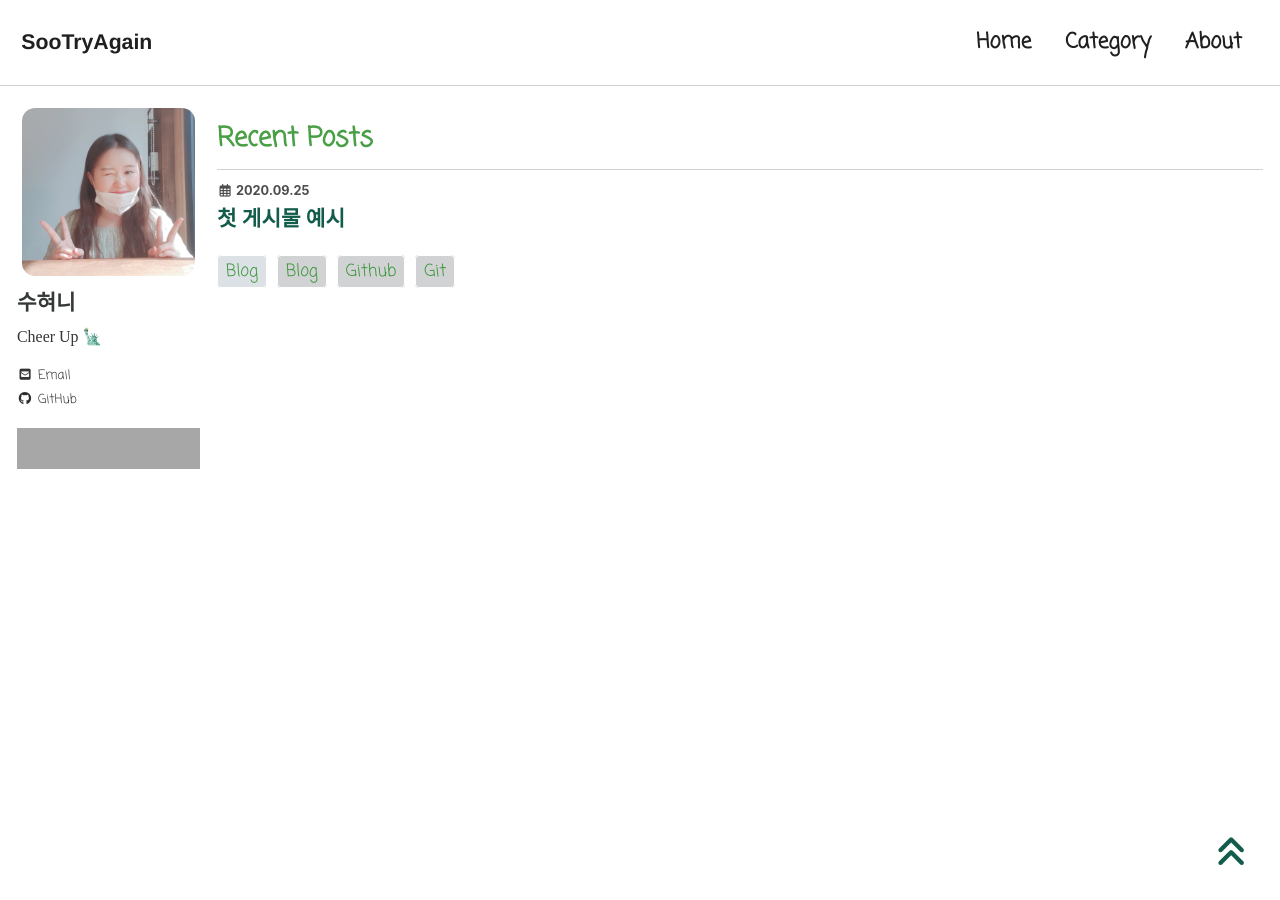
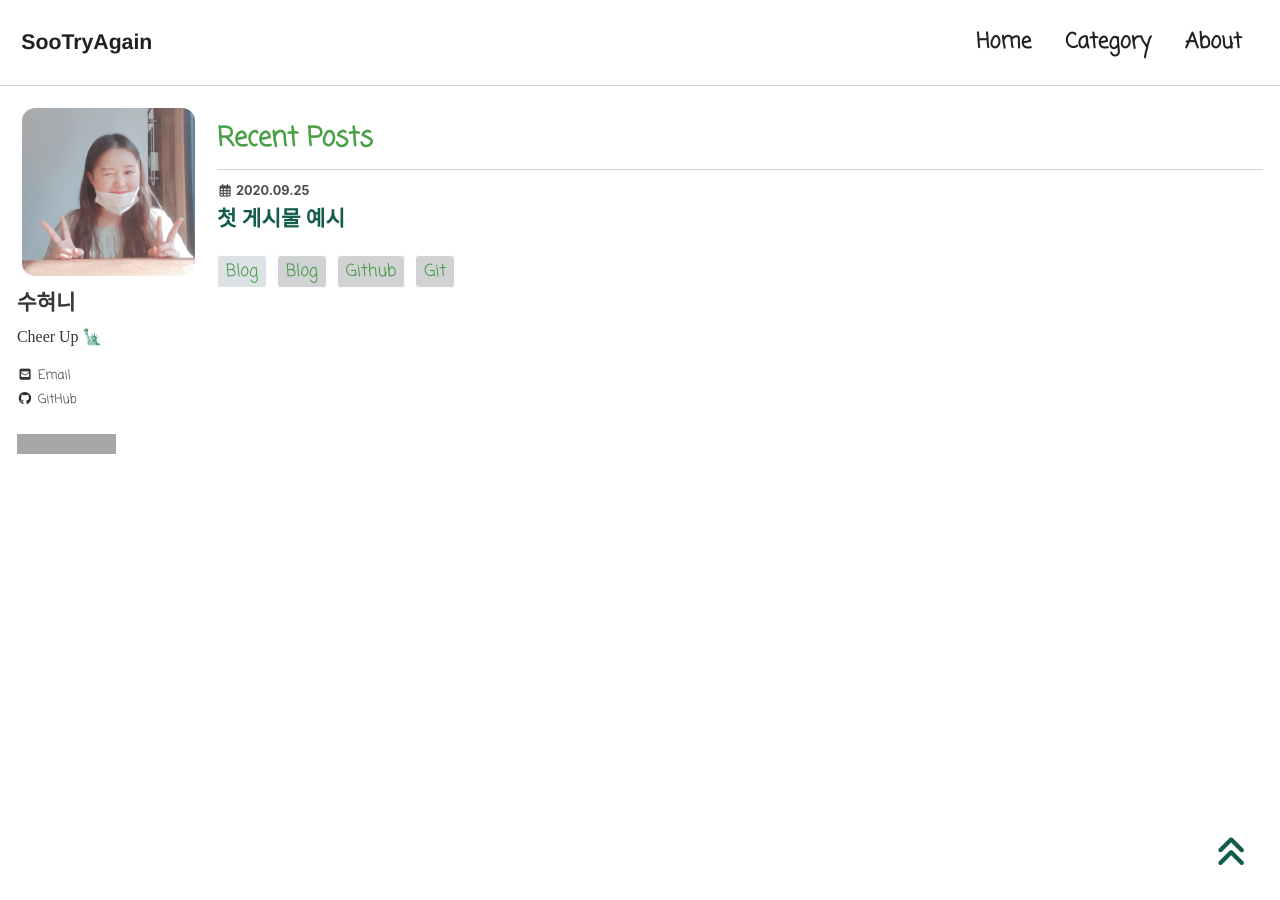
Before and after one commit to lee-soohyun/lee-soohyun.github.io, a Jekyll site: the page built from index.html, in a window 1280 px wide and 900 px high. Built offline with Jekyll 4.4.1, drawn with Linux system fonts in a browser that asks for light colours; cached includes are drawn as plain includes; nearby versions of some CDN libraries; some web fonts are replaced; the list of posts is cut into pages by our own code; grey boxes are pictures that could not be loaded.

Commit message:
Update sidebar.html

```diff
--- a/_includes/sidebar.html
+++ b/_includes/sidebar.html
@@ -24,7 +24,7 @@
       max-height: 20px;
     }
    </style>
-   <img src="https://hits.seeyoufarm.com/api/count/incr/badge.svg?url=https%3A%2F%2Fgithub.com%2Fgjbae1212%2Fhit-counter&count_bg=%239BEAB0&title_bg=%2368E0AB&icon=fandom.svg&icon_color=%23E7E7E7&title=Hits&edge_flat=false"/>
+   <img class="hits" src="https://hits.seeyoufarm.com/api/count/incr/badge.svg?url=https%3A%2F%2Fgithub.com%2Fgjbae1212%2Fhit-counter&count_bg=%239BEAB0&title_bg=%2368E0AB&icon=fandom.svg&icon_color=%23E7E7E7&title=Hits&edge_flat=false"/>
  </a>
   </div>
 {% endif %}
```
